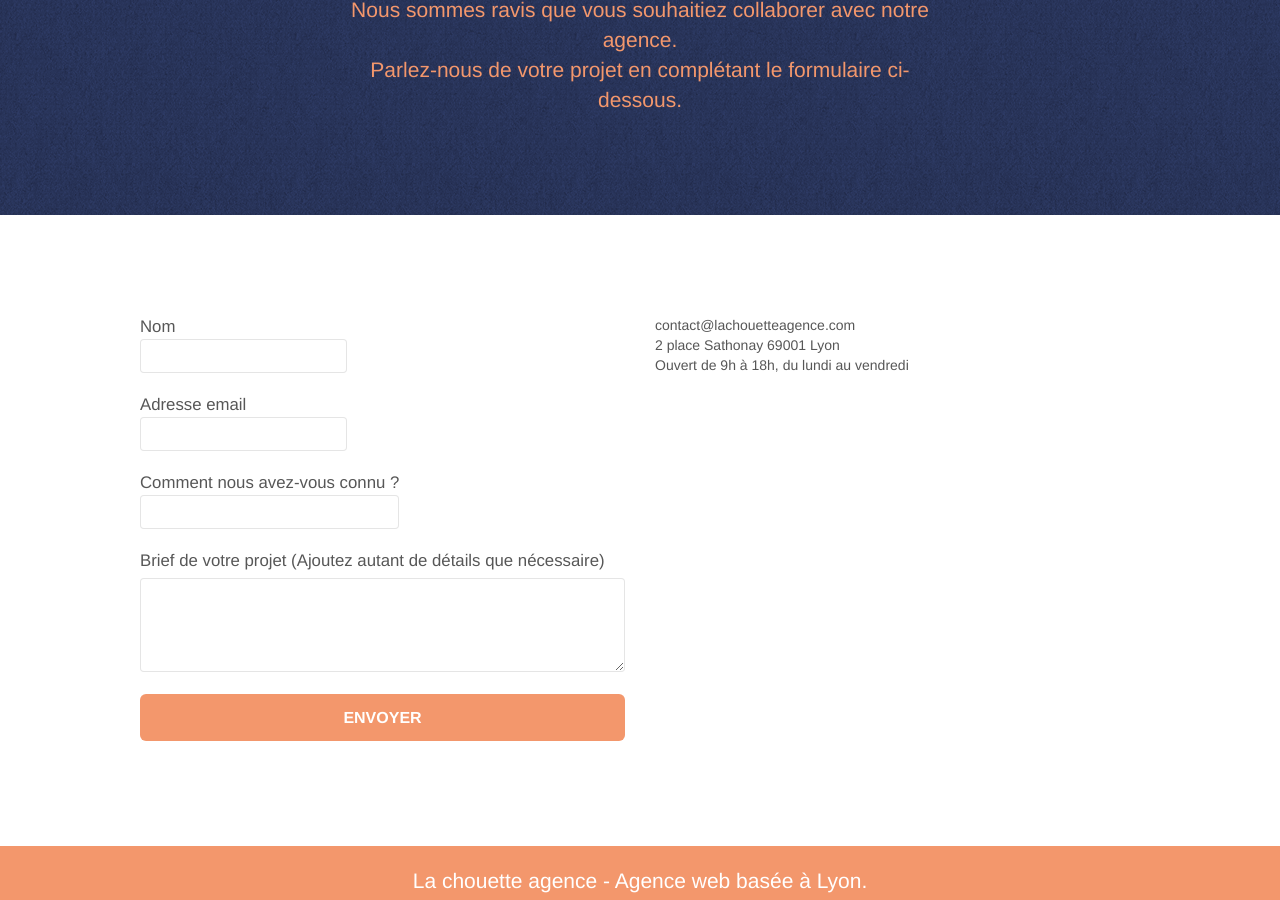
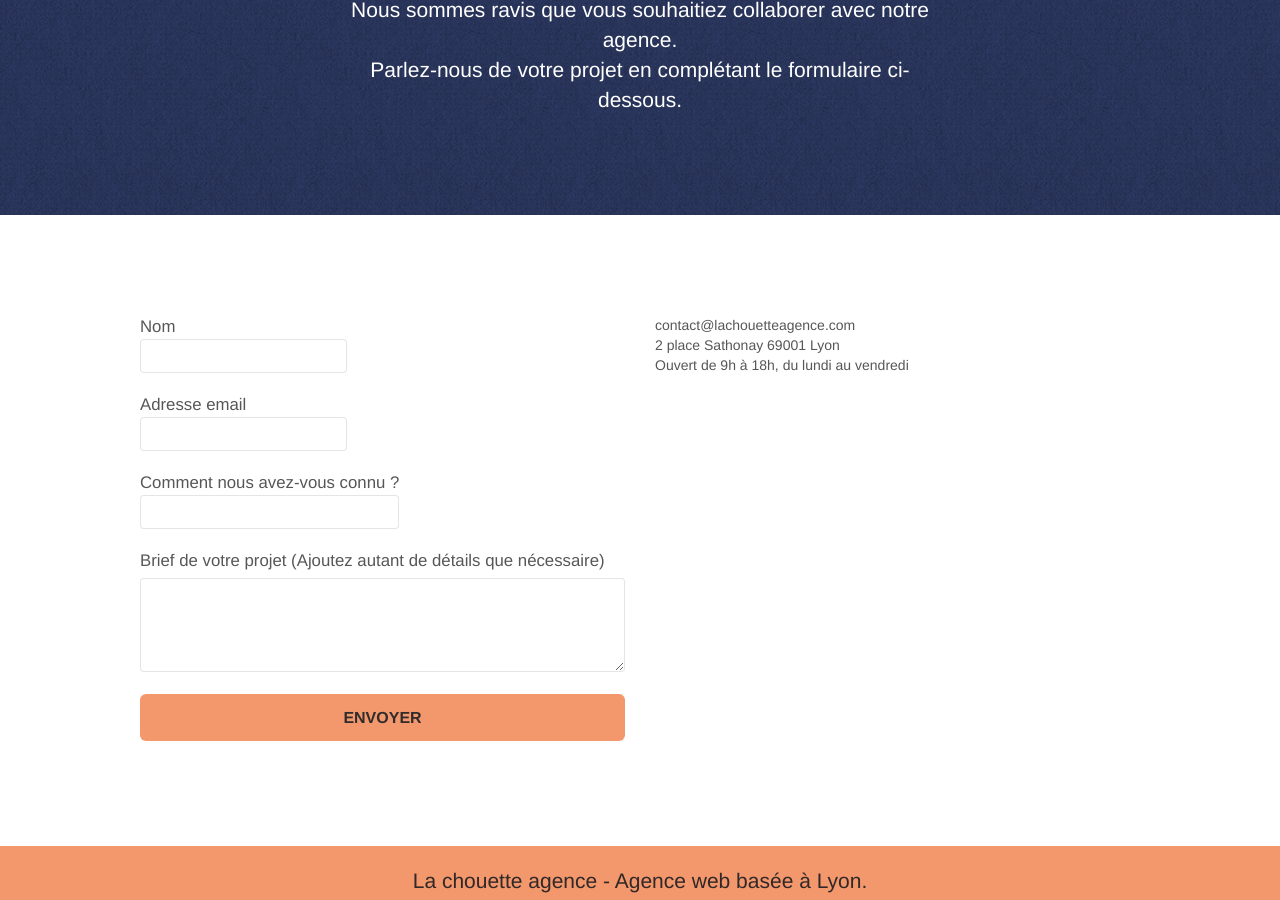
Before and after one commit to Faust-arm/Starting-website, a plain HTML site: page contact.html in a window 1280 px wide. Shown: the part 269-1169 px from the top of the page. Drawn offline with Linux system fonts and the light colour scheme.

Commit message:
contraste

```diff
--- a/style.css
+++ b/style.css
@@ -759,7 +759,7 @@ h4 {
 }
 
 .white {
-    color: #FFFFFF!important;
+    color: #312828!important;
 }
 
 .portfolio-thumb {
@@ -802,12 +802,12 @@ h4 {
 }
 
 .tc-white {
-    color: #F3976C!important;
+    color: #ffffff!important;
 }
 
 .btn-atomic-tangerine {
     background: #F3976C;
-    color: #FFFFFF!important;
+    color: #302c2c!important;
 }
 
 .btn-atomic-tangerine:hover {
```
